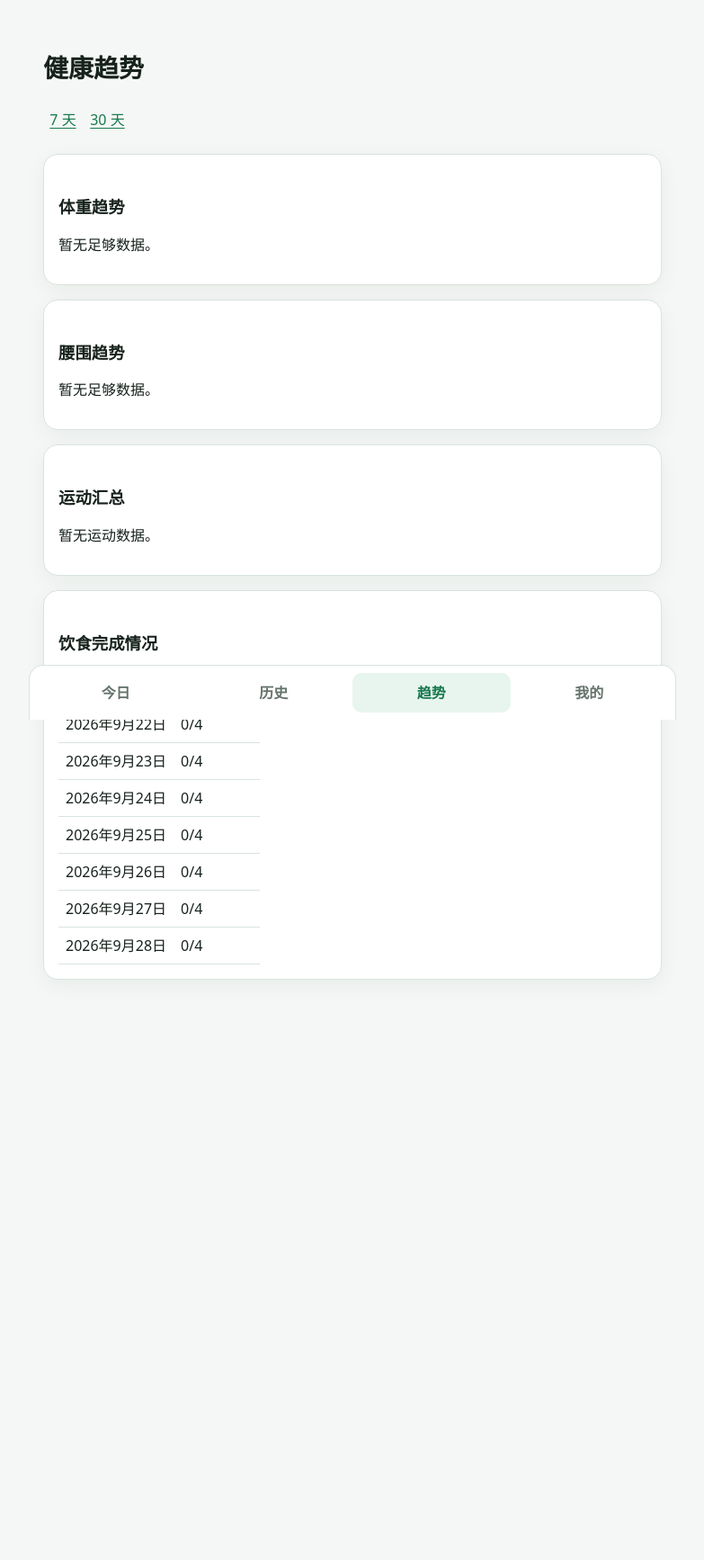
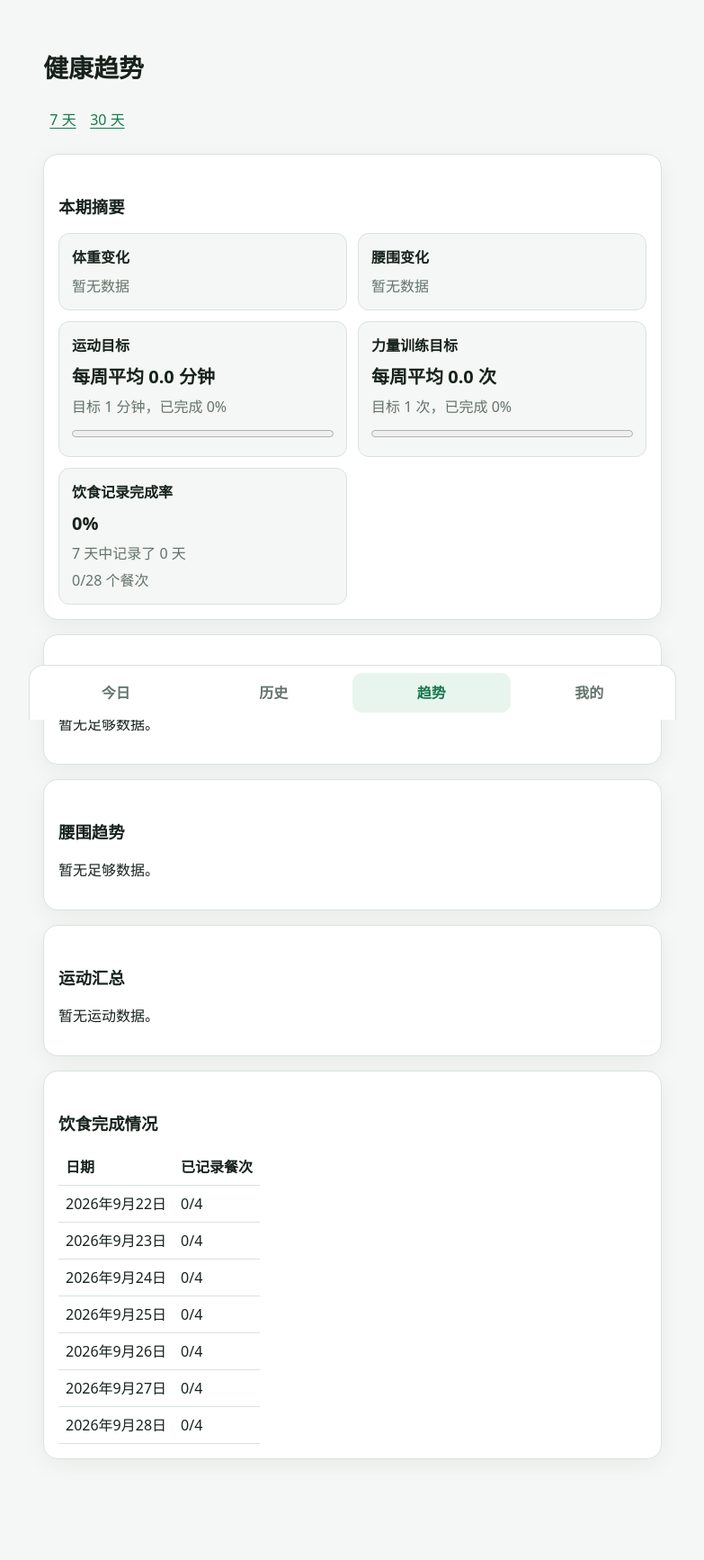
Before and after one commit to mzhiyo0815/personHealth, a Django app: page /trends/ in a window 1280 px wide. Shown: the whole page at 90% size, without its empty margins (248-1031 px from the left). Before the commit the page ends 1089 px from the top, so only its background shows below. Run offline with Django 5.2, Linux system fonts and the light colour scheme; a user stored in the database is signed in; tables that the repository leaves empty hold one stand-in row (values such as "Sample post").

Commit message:
feat: add trend summary cards

```diff
--- a/static/css/app.css
+++ b/static/css/app.css
@@ -36,6 +36,16 @@ section[aria-label="快速记录"] a { display: grid; place-items: center; min-h
 table { width: 100%; border-collapse: collapse; display: block; overflow-x: auto; }
 th, td { text-align: left; padding: 8px; border-bottom: 1px solid var(--line); white-space: nowrap; }
 svg { width: 100%; height: auto; max-height: 260px; color: var(--green); overflow: visible; }
+.summary-grid { display: grid; grid-template-columns: repeat(2, minmax(0, 1fr)); gap: 12px; }
+.summary-card { min-width: 0; padding: 14px; border: 1px solid var(--line); border-radius: 12px; background: var(--bg); }
+.summary-card h3 { margin: 0 0 8px; font-size: 1rem; }
+.summary-card strong { display: block; font-size: 1.25rem; overflow-wrap: anywhere; }
+.summary-card p { margin: 6px 0 0; color: var(--muted); }
+.summary-card progress { width: 100%; margin-top: 10px; accent-color: var(--green); }
+
+@media (max-width: 339px) {
+  .summary-grid { grid-template-columns: 1fr; }
+}
 
 @media (min-width: 720px) {
   .page { padding-top: 40px; }
--- a/templates/tracker/trends.html
+++ b/templates/tracker/trends.html
@@ -6,6 +6,61 @@
     <a href="?range=7"{% if range_days == 7 %} aria-current="page"{% endif %}>7 天</a>
     <a href="?range=30"{% if range_days == 30 %} aria-current="page"{% endif %}>30 天</a>
   </nav>
+  <section aria-labelledby="summary-title">
+    <h2 id="summary-title">本期摘要</h2>
+    <div class="summary-grid">
+      <article class="summary-card">
+        <h3>体重变化</h3>
+        {% if trend_summary.weight.status == "empty" %}
+          <p>暂无数据</p>
+        {% elif trend_summary.weight.status == "insufficient" %}
+          <strong>{{ trend_summary.weight.latest|floatformat:2 }} 千克（kg）</strong>
+          <p>至少需要 2 天数据</p>
+        {% else %}
+          <strong>{% if trend_summary.weight.change > 0 %}+{% endif %}{{ trend_summary.weight.change|floatformat:2 }} 千克（kg）</strong>
+          <p>{{ trend_summary.weight.start|floatformat:2 }} → {{ trend_summary.weight.latest|floatformat:2 }}</p>
+        {% endif %}
+      </article>
+      <article class="summary-card">
+        <h3>腰围变化</h3>
+        {% if trend_summary.waist.status == "empty" %}
+          <p>暂无数据</p>
+        {% elif trend_summary.waist.status == "insufficient" %}
+          <strong>{{ trend_summary.waist.latest|floatformat:2 }} 厘米（cm）</strong>
+          <p>至少需要 2 天数据</p>
+        {% else %}
+          <strong>{% if trend_summary.waist.change > 0 %}+{% endif %}{{ trend_summary.waist.change|floatformat:2 }} 厘米（cm）</strong>
+          <p>{{ trend_summary.waist.start|floatformat:2 }} → {{ trend_summary.waist.latest|floatformat:2 }}</p>
+        {% endif %}
+      </article>
+      <article class="summary-card">
+        <h3>运动目标</h3>
+        <strong>每周平均 {{ trend_summary.exercise.weekly_average|floatformat:1 }} 分钟</strong>
+        {% if trend_summary.exercise.status == "ready" %}
+          <p>目标 {{ trend_summary.exercise.goal }} 分钟，已完成 {{ trend_summary.exercise.percentage }}%</p>
+          <progress aria-label="运动目标完成进度" max="100" value="{{ trend_summary.exercise.bar_percentage }}">{{ trend_summary.exercise.percentage }}%</progress>
+        {% else %}
+          <p>未设置每周运动目标</p>
+        {% endif %}
+      </article>
+      <article class="summary-card">
+        <h3>力量训练目标</h3>
+        <strong>每周平均 {{ trend_summary.strength.weekly_average|floatformat:1 }} 次</strong>
+        {% if trend_summary.strength.status == "ready" %}
+          <p>目标 {{ trend_summary.strength.goal }} 次，已完成 {{ trend_summary.strength.percentage }}%</p>
+          <progress aria-label="力量训练目标完成进度" max="100" value="{{ trend_summary.strength.bar_percentage }}">{{ trend_summary.strength.percentage }}%</progress>
+        {% else %}
+          <p>未设置每周力量训练目标</p>
+        {% endif %}
+      </article>
+      <article class="summary-card">
+        <h3>饮食记录完成率</h3>
+        <strong>{{ trend_summary.meals.percentage }}%</strong>
+        <p>{{ trend_summary.meals.range_days }} 天中记录了 {{ trend_summary.meals.recorded_days }} 天</p>
+        <p>{{ trend_summary.meals.completed_slots }}/{{ trend_summary.meals.total_slots }} 个餐次</p>
+      </article>
+    </div>
+  </section>
   {% include "components/line_chart.svg.html" with chart=weight_chart %}
   {% include "components/line_chart.svg.html" with chart=waist_chart %}
   <section>
--- a/tracker/services/trends.py
+++ b/tracker/services/trends.py
@@ -60,10 +60,11 @@ def rounded_percentage(numerator, denominator):
 
 
 def weekly_goal_progress(total, range_days, weekly_goal):
-    weekly_average = (Decimal(total) * 7 / Decimal(range_days)).quantize(
+    exact_weekly_average = Decimal(total) * 7 / Decimal(range_days)
+    weekly_average = exact_weekly_average.quantize(
         Decimal("0.1"), rounding=ROUND_HALF_UP
     )
-    percentage = rounded_percentage(weekly_average, weekly_goal)
+    percentage = rounded_percentage(exact_weekly_average, weekly_goal)
     return {
         "status": "ready" if percentage is not None else "no_goal",
         "total": total,
```
Also changed, not shown: tests/browser/test_mobile_flows.py (+45 -0 lines), tests/tracker/test_trends.py (+61 -0 lines).
